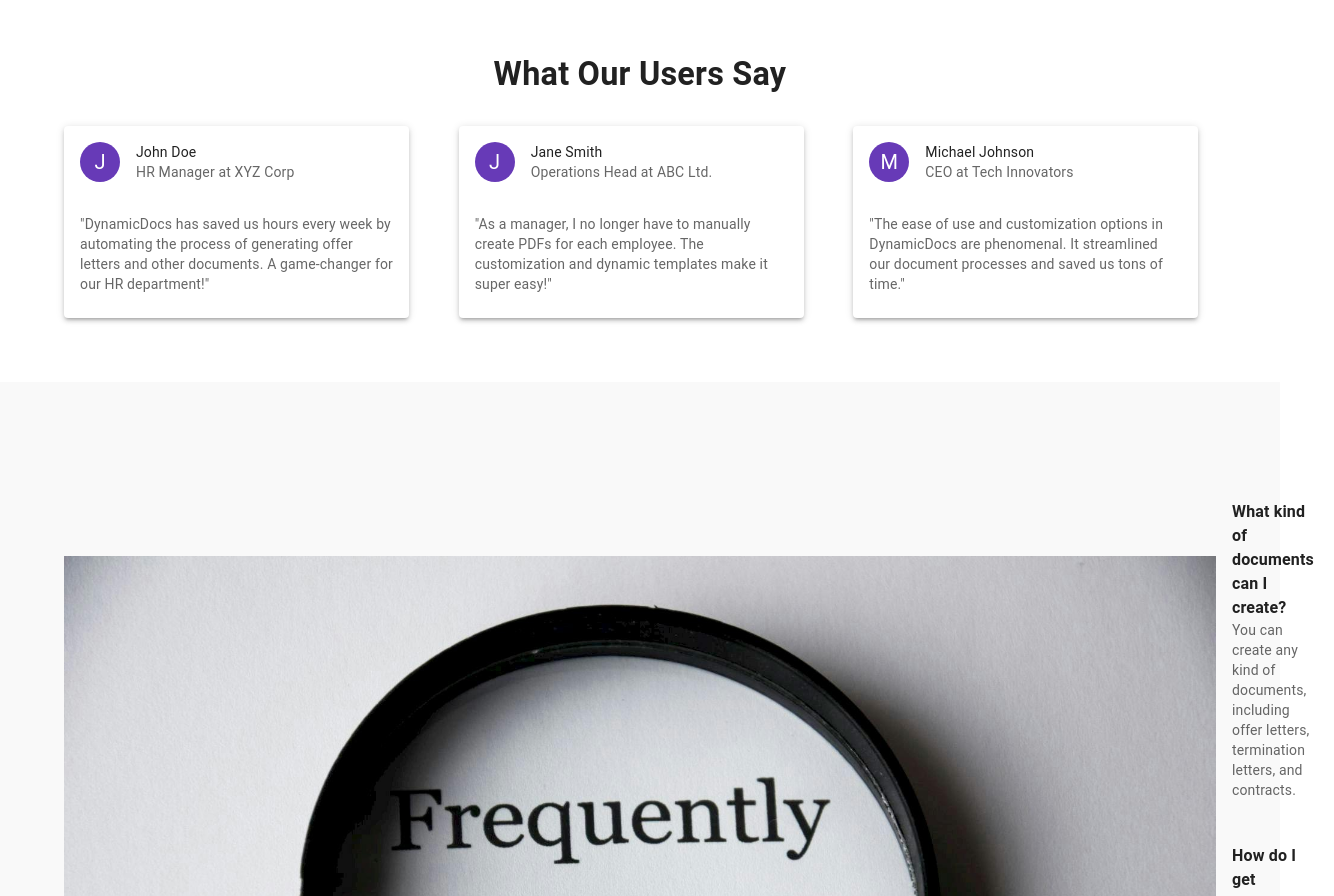
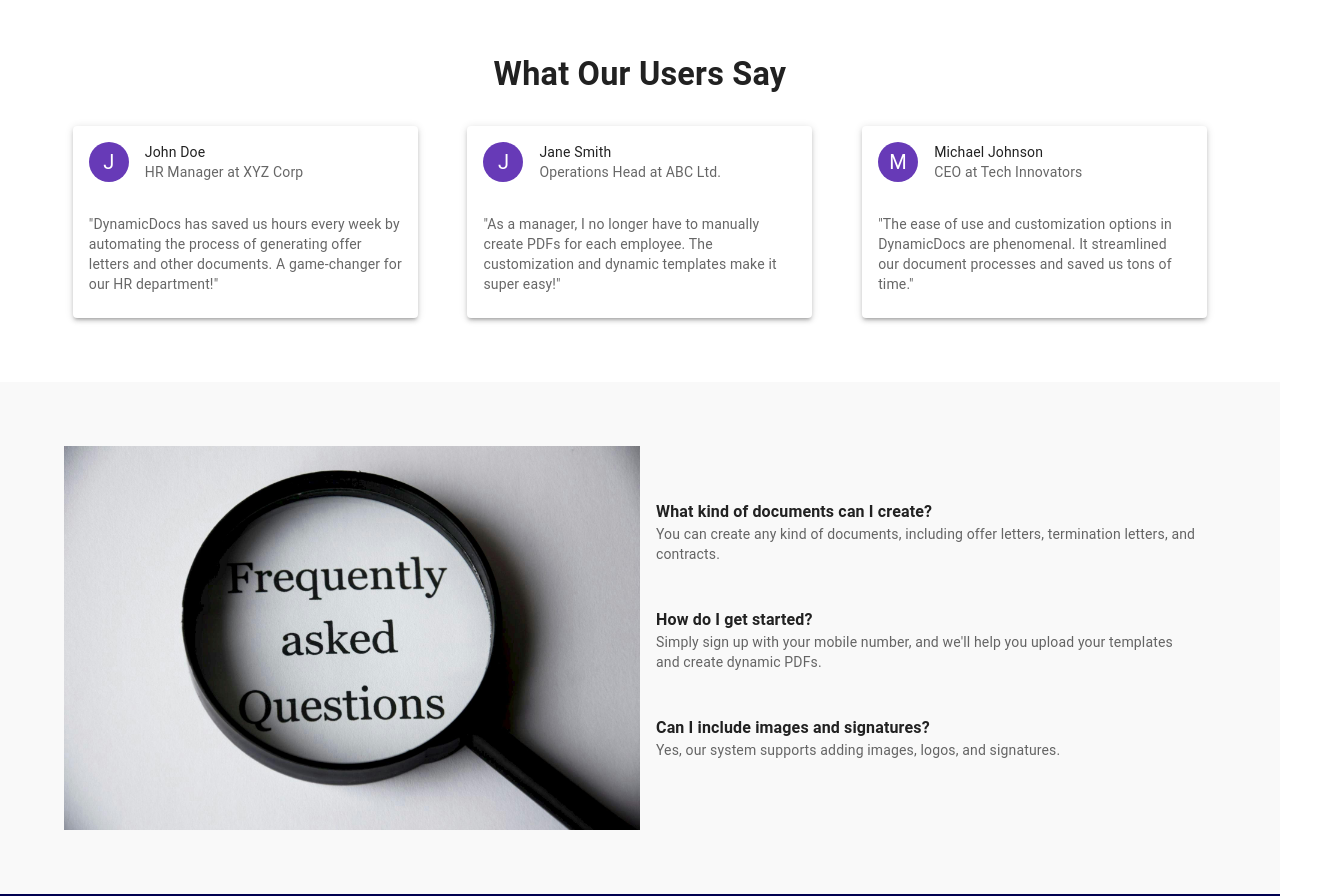
Before and after one commit to Rakesh-Sandila45/DynamicDocs, a Next.js app: page / in a window 1280 px wide. Shown: the part 1840-2736 px from the top of the page, 1334 px wide, since content can reach past the window. Built offline with nearby package versions, Linux system fonts and the light colour scheme; no server answers; what @react-pdf/renderer would draw is missing.

Commit message:
landingPageChanges

```diff
--- a/package.json
+++ b/package.json
@@ -15,7 +15,7 @@
     "@mui/material": "^6.1.8",
     "@mui/x-date-pickers": "^7.22.3",
     "@react-pdf/renderer": "^4.1.5",
-    "@reduxjs/toolkit": "^2.3.0",
+    "@reduxjs/toolkit": "^2.4.0",
     "axios": "^1.7.7",
     "dayjs": "^1.11.13",
     "firebase": "^11.0.2",
--- /dev/null
+++ b/src/createEmotionCache.js
@@ -0,0 +1,19 @@
+import createCache from "@emotion/cache";
+
+const isBrowser = typeof document !== "undefined";
+
+// On the client side, Create a meta tag at the top of the <head> and set it as insertionPoint.
+// This assures that MUI styles are loaded first.
+// It allows developers to easily override MUI styles with other styling solutions, like CSS modules.
+export default function createEmotionCache() {
+  let insertionPoint;
+
+  if (isBrowser) {
+    const emotionInsertionPoint = document.querySelector(
+      'meta[name="emotion-insertion-point"]'
+    );
+    insertionPoint = emotionInsertionPoint ?? undefined;
+  }
+
+  return createCache({ key: "mui-style", insertionPoint });
+}
--- a/src/pages/_app.tsx
+++ b/src/pages/_app.tsx
@@ -3,6 +3,8 @@ import type { AppProps } from "next/app";
 import { ThemeProvider } from "@mui/material/styles";
 import { AdapterMoment } from "@mui/x-date-pickers/AdapterMoment";
 import "react-toastify/dist/ReactToastify.css";
+import { CacheProvider, EmotionCache } from "@emotion/react";
+import createEmotionCache from "../createEmotionCache";
 
 // Import the functions you need from the SDKs you need
 import { initializeApp } from "firebase/app";
@@ -14,6 +16,9 @@ import { setAuthToken } from "@/axios";
 import { ToastContainer } from "react-toastify";
 import { CssBaseline } from "@mui/material";
 import { LocalizationProvider } from "@mui/x-date-pickers";
+import Head from "next/head";
+const clientSideEmotionCache = createEmotionCache();
+
 // TODO: Add SDKs for Firebase products that you want to use
 // https://firebase.google.com/docs/web/setup#available-libraries
 
@@ -33,7 +38,11 @@ const firebaseConfig = {
 export const firebaseApp = initializeApp(firebaseConfig);
 export const firebaseAuth = getAuth(firebaseApp);
 
-export default function App({ Component, pageProps }: AppProps) {
+export default function App({
+  Component,
+  pageProps,
+  emotionCache = clientSideEmotionCache,
+}: AppProps & AppProps & { emotionCache?: EmotionCache | undefined }) {
   const setAuthenticationState = () => {
     firebaseAuth.currentUser
       ?.getIdToken(true)
@@ -56,6 +65,12 @@ export default function App({ Component, pageProps }: AppProps) {
   }, []);
 
   return (
+    <CacheProvider value={emotionCache}>
+      <Head>
+        <meta name="viewport" content="initial-scale=1, width=device-width" />
+        <title>Dynamic Docs</title>
+        <link rel="shortcut icon" href={"/favicon.ico"} />
+      </Head>
       <ThemeProvider theme={getTheme()}>
         <CssBaseline />
         <ToastContainer
@@ -74,5 +89,6 @@ export default function App({ Component, pageProps }: AppProps) {
           <Component {...pageProps} />
         </LocalizationProvider>
       </ThemeProvider>
+    </CacheProvider>
   );
 }
--- a/src/pages/index.tsx
+++ b/src/pages/index.tsx
@@ -276,7 +276,11 @@ const HomePage: React.FC = () => {
                 text: "The ease of use and customization options in DynamicDocs are phenomenal. It streamlined our document processes and saved us tons of time.",
               },
             ].map((testimonial, index) => (
-              <Grid2 size={{ xs: 12, sm: 6, md: 4 }} key={index}>
+              <Grid2
+                size={{ xs: 12, sm: 6, md: 4 }}
+                sx={{ display: "flex", justifyContent: "center" }}
+                key={index}
+              >
                 <Card sx={{ maxWidth: 345, boxShadow: 3 }}>
                   <CardHeader
                     avatar={
@@ -311,6 +315,12 @@ const HomePage: React.FC = () => {
             justifyContent: "space-between",
           }}
         >
+          <Grid2 container>
+            <Grid2
+              size={{ xs: 12, sm: 6 }}
+              sx={{ display: "flex", alignItems: "center" }}
+            >
+              {" "}
               <Image
                 src="/faq.jpg"
                 alt="FAQ'S"
@@ -318,6 +328,8 @@ const HomePage: React.FC = () => {
                 width={500}
                 style={{ width: "100%", height: "auto" }}
               />
+            </Grid2>
+            <Grid2 size={{ xs: 12, sm: 6 }}>
               <List sx={{ maxWidth: 800, mx: "auto", mt: 4 }}>
                 {[
                   {
@@ -345,6 +357,8 @@ const HomePage: React.FC = () => {
                   </ListItem>
                 ))}
               </List>
+            </Grid2>
+          </Grid2>
         </Container>
       </Box>
       {/* Footer */}
```
Also changed, not shown: 2 other files (tests, documents, lock files or other folders). Lines whose indentation alone changed are shown as unchanged.
